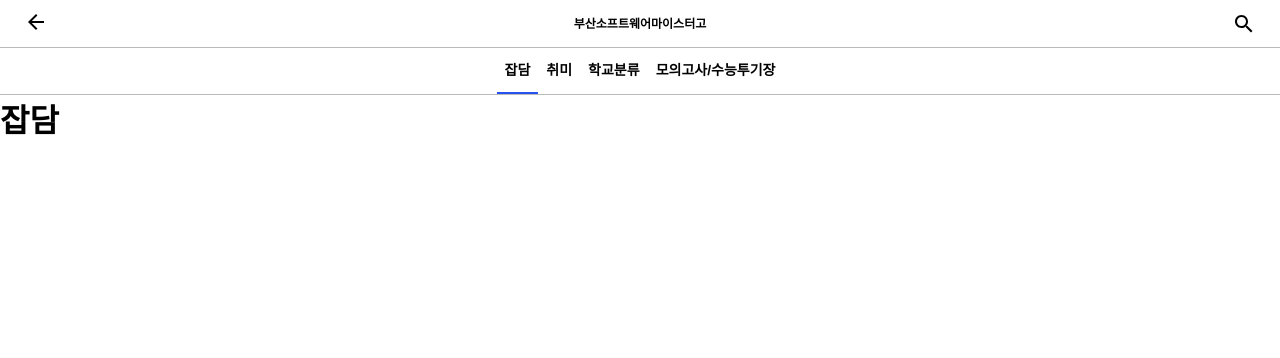
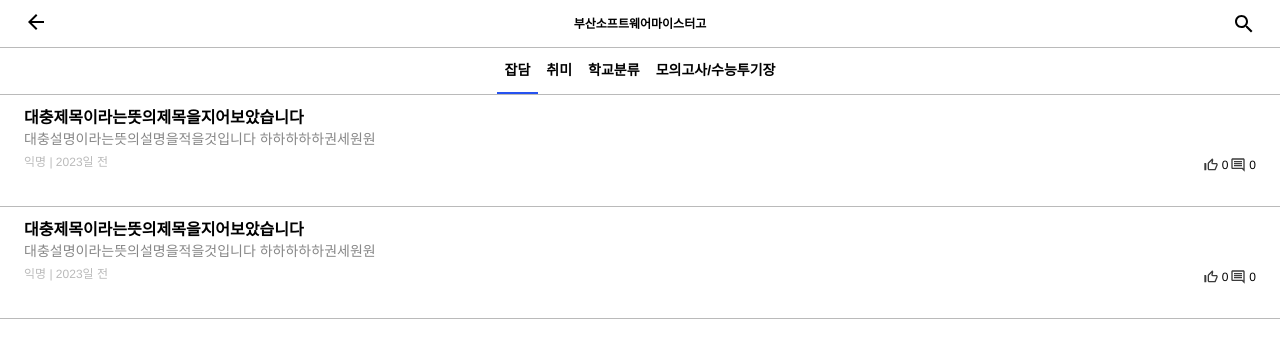
Before and after one commit to schoolzone06/schoolzone_frontend, a Next.js app: page /Community in a window 1280 px wide. Shown: the top 358 px of the page. Built offline with nearby package versions, Linux system fonts and the light colour scheme; a web font is replaced by a local one.

Commit message:
feat: 게시글 element

```diff
--- /dev/null
+++ b/src/components/Post/index.tsx
@@ -0,0 +1,49 @@
+import font from "@/styles/font";
+import theme from "@/styles/theme";
+import { Box, Typography } from "@mui/material";
+import ThumbUpOffAltIcon from "@mui/icons-material/ThumbUpOffAlt";
+import CommentOutlinedIcon from "@mui/icons-material/CommentOutlined";
+import React from "react";
+
+const Post = () => {
+  return (
+    <Box
+      width="100%"
+      height="7rem"
+      p="12px 24px"
+      boxSizing="border-box"
+      borderBottom={`1px solid ${theme.gray[300]}`}
+    >
+      <Typography sx={{ ...font.Subhead1 }}>
+        대충제목이라는뜻의제목을지어보았습니다
+      </Typography>
+      <Typography
+        sx={{
+          ...font.Body2,
+          wordBreak: "keep-all",
+          width: "50%",
+          color: theme.gray[500],
+        }}
+      >
+        대충설명이라는뜻의설명을적을것입니다 하하하하하권세원원
+      </Typography>
+      <Box display="flex" width="100%" justifyContent="space-between" mt="4px">
+        <Typography sx={{ ...font.Caption, color: theme.gray[300] }}>
+          익명 | 2023일 전
+        </Typography>
+        <Box display="flex" alignItems="center" gap="2px">
+          <ThumbUpOffAltIcon
+            sx={{ width: "16px", color: theme.gray[800], mr: "1px" }}
+          />
+          <Typography sx={{ ...font.Caption }}>0</Typography>
+          <CommentOutlinedIcon
+            sx={{ width: "16px", color: theme.gray[800], mr: "1px" }}
+          />
+          <Typography sx={{ ...font.Caption }}>0</Typography>
+        </Box>
+      </Box>
+    </Box>
+  );
+};
+
+export default Post;
--- a/src/components/Posts/index.tsx
+++ b/src/components/Posts/index.tsx
@@ -1,13 +1,18 @@
+import { Box } from "@mui/material";
 import React from "react";
+import Post from "@/components/Post";
 
 interface Posts {
   category: string;
 }
+
 const Posts = ({ category }: Posts) => {
+  console.log(category);
   return (
-    <div>
-      <h1>{category}</h1>
-    </div>
+    <Box width="100%">
+      <Post />
+      <Post />
+    </Box>
   );
 };
 
```
